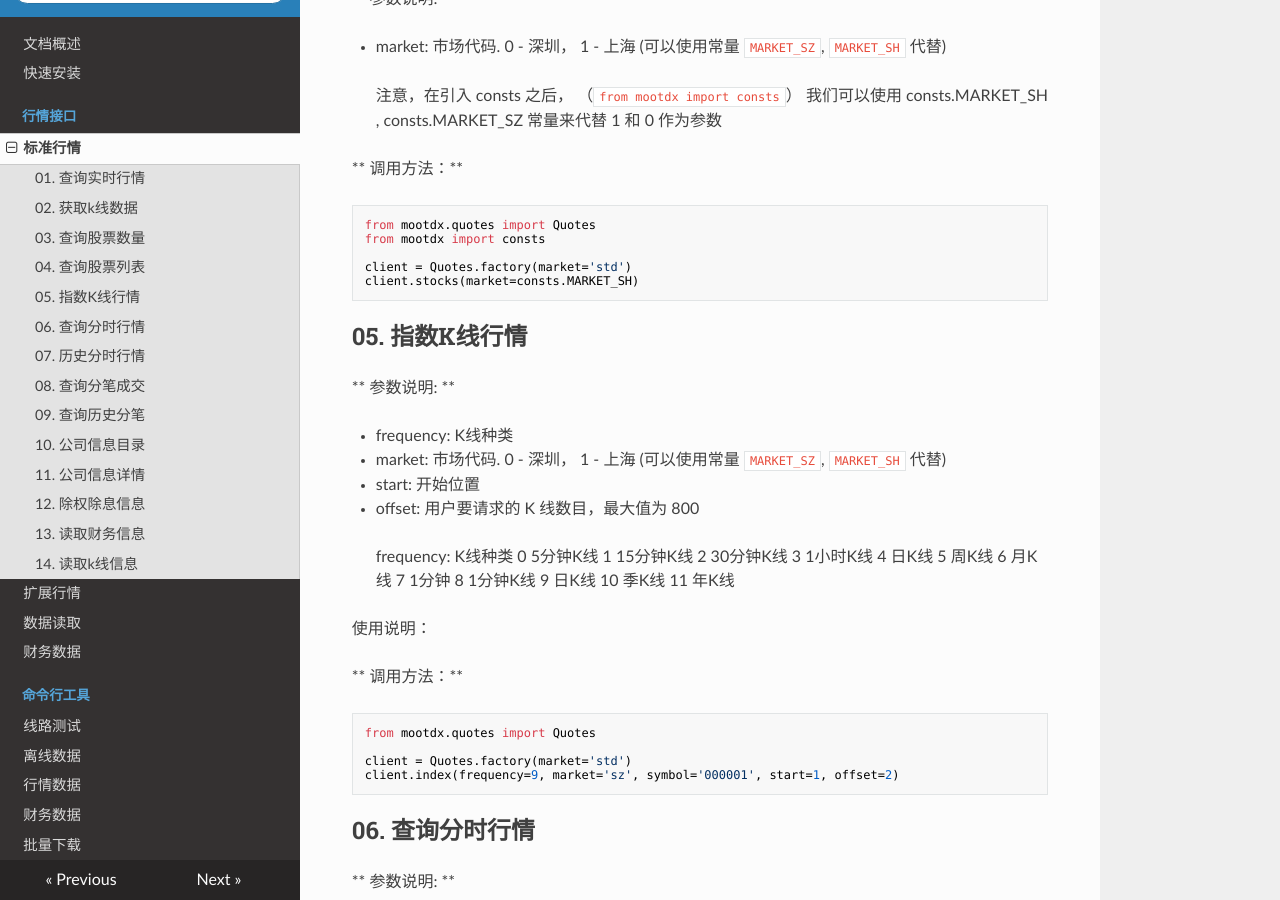
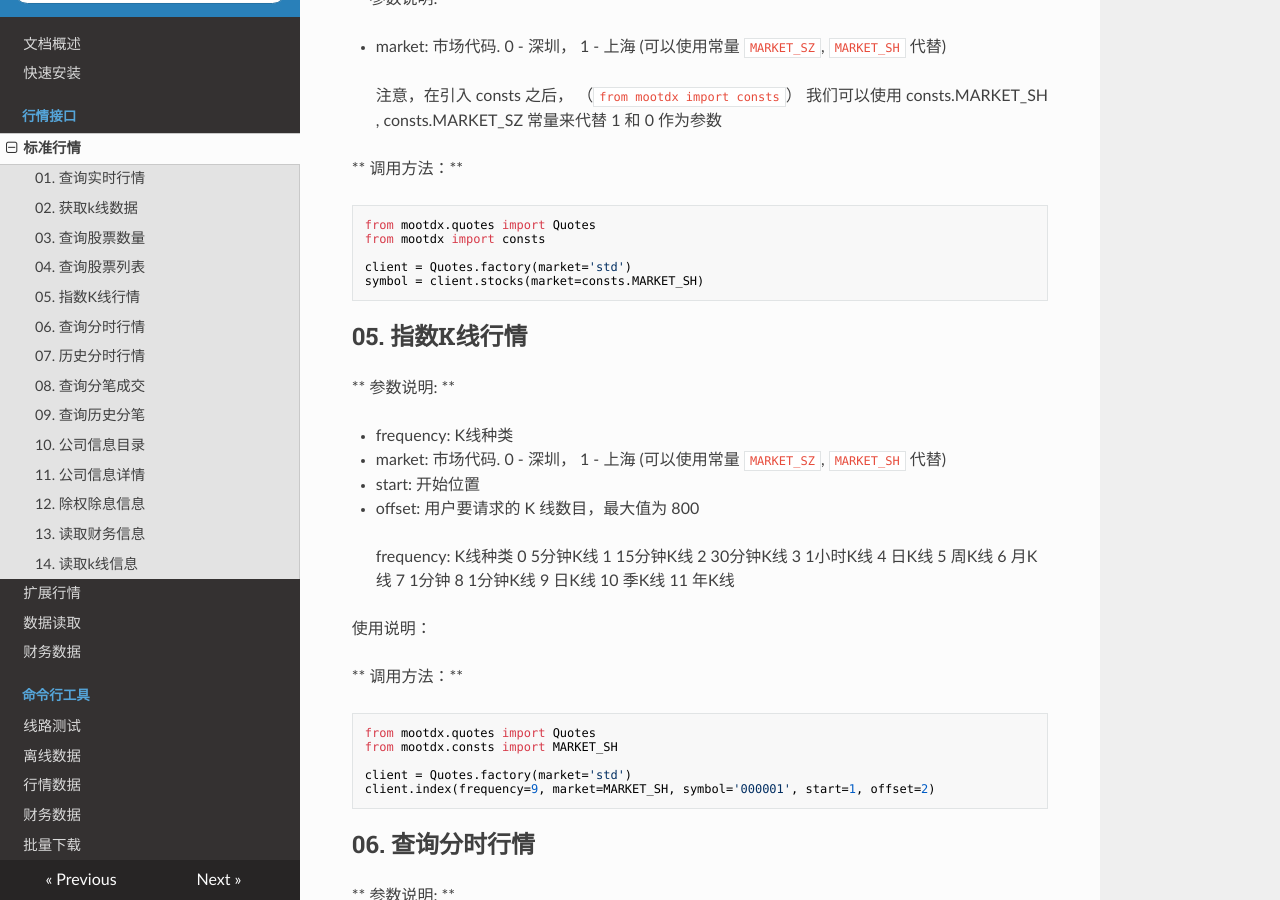
Before and after one commit to mootdx/mootdx, an MkDocs documentation site: the page built from docs/api/quote1.md, in a window 1280 px wide and 900 px high, scrolled down 1672 px. Built offline with MkDocs 1.6.1, drawn with Linux system fonts in a browser that asks for light colours; nearby versions of some CDN libraries; old or Windows-style settings are respelled for this version of MkDocs.

Commit message:
update commit

````diff
--- a/docs/api/quote1.md
+++ b/docs/api/quote1.md
@@ -90,7 +90,7 @@ from mootdx.quotes import Quotes
 from mootdx import consts
 
 client = Quotes.factory(market='std')
-client.stocks(market=consts.MARKET_SH)
+symbol = client.stocks(market=consts.MARKET_SH)
 ```
 
 ## 05. 指数K线行情
@@ -117,9 +117,10 @@ client.stocks(market=consts.MARKET_SH)
 
 ```python
 from mootdx.quotes import Quotes
+from mootdx.consts import MARKET_SH
 
 client = Quotes.factory(market='std')
-client.index(frequency=9, market='sz', symbol='000001', start=1, offset=2)
+client.index(frequency=9, market=MARKET_SH, symbol='000001', start=1, offset=2)
 ```
 ## 06. 查询分时行情
 
````
Also changed, not shown: README.rst, 2 other files.
